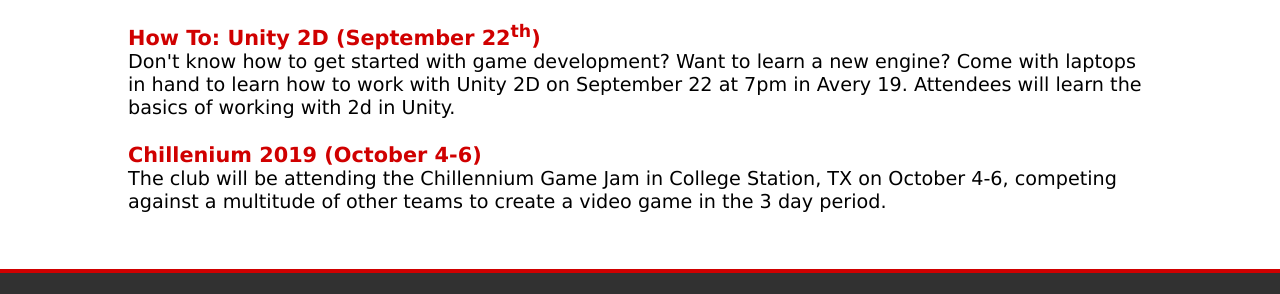
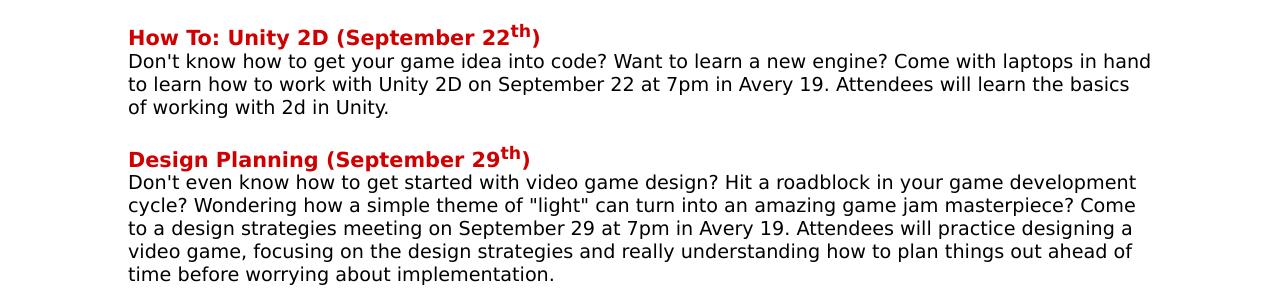
Before and after one commit to UNL-Game-Dev-Club/UNL-Game-Dev-Club.github.io, a plain HTML site: page index.html in a window 1280 px wide. Shown: the part 652-946 px from the top of the page. Drawn offline with Linux system fonts and the light colour scheme.

Commit message:
Added next weeks design meeting

```diff
--- a/index.html
+++ b/index.html
@@ -35,7 +35,10 @@
             <p>The GDC has some exciting events coming up, which we'd like to share with everyone!</p>
 
             <h3>How To: Unity 2D (September 22<sup>th</sup>)</h3>
-            <p>Don't know how to get started with game development? Want to learn a new engine? Come with laptops in hand to learn how to work with Unity 2D on September 22 at 7pm in Avery 19. Attendees will learn the basics of working with 2d in Unity.</p>
+            <p>Don't know how to get your game idea into code? Want to learn a new engine? Come with laptops in hand to learn how to work with Unity 2D on September 22 at 7pm in Avery 19. Attendees will learn the basics of working with 2d in Unity.</p>
+
+            <h3>Design Planning (September 29<sup>th</sup>)</h3>
+            <p>Don't even know how to get started with video game design? Hit a roadblock in your game development cycle? Wondering how a simple theme of "light" can turn into an amazing game jam masterpiece? Come to a design strategies meeting on September 29 at 7pm in Avery 19. Attendees will practice designing a video game, focusing on the design strategies and really understanding how to plan things out ahead of time before worrying about implementation.</p>
 
             <h3>Chillenium 2019 (October 4-6)</h3>
             <p>The club will be attending the Chillennium Game Jam in College Station, TX on October 4-6, competing against a multitude of other teams to create a video game in the 3 day period.</p>
```
